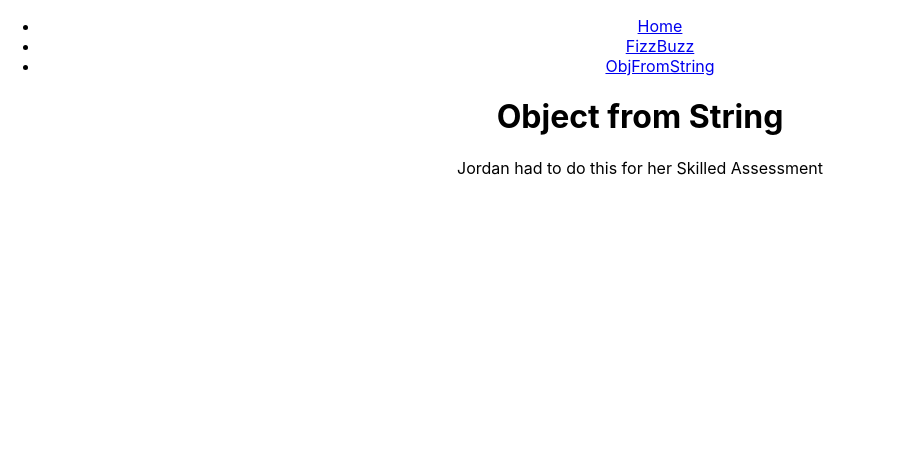
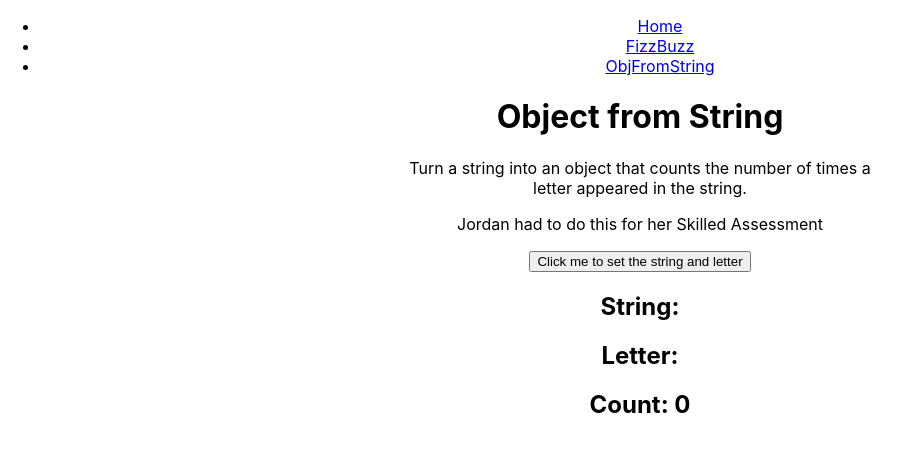
Before and after one commit to MMcClure11/practice-constructor.io, a React (Create React App) app: page /objfromstring in a window 1280 px wide. Shown: the top 452 px of the page, without its empty margins (0-910 px from the left). Built offline with nearby package versions, Linux system fonts and the light colour scheme.

Commit message:
Add setup for countLetter function

```diff
--- a/src/components/ObjFromString.js
+++ b/src/components/ObjFromString.js
@@ -1,10 +1,31 @@
-import React from 'react'
+import React, { useState } from 'react'
 
 const ObjFromString = () => {
+
+  const [string, setString] = useState('')
+  const [letter, setLetter] = useState('')
+  const [count, setCount] = useState(0)
+
+  const countLetters = (str, char) => {
+    setCount(99)
+  }
+
+  const onClickHandler = () => {
+    setString("I've got a lovely bunch of coconuts, didly dum")
+    setLetter("l")
+    countLetters(string, letter)
+  }
+
   return (
     <div>
       <h1>Object from String</h1>
+      <p>Turn a string into an object that counts the number of times a letter appeared in the string.</p>
       <p>Jordan had to do this for her Skilled Assessment</p>
+
+      <button onClick={ onClickHandler }>Click me to set the string and letter</button>
+      <h2>String: { string }</h2>
+      <h2>Letter: { letter }</h2>
+      <h2>Count: { count }</h2>
     </div>
   )
 }
```
